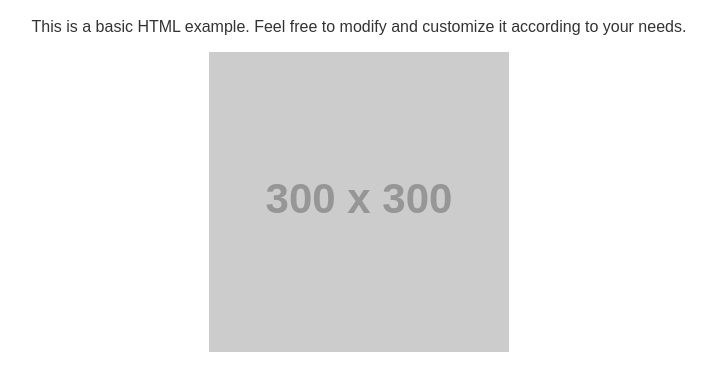
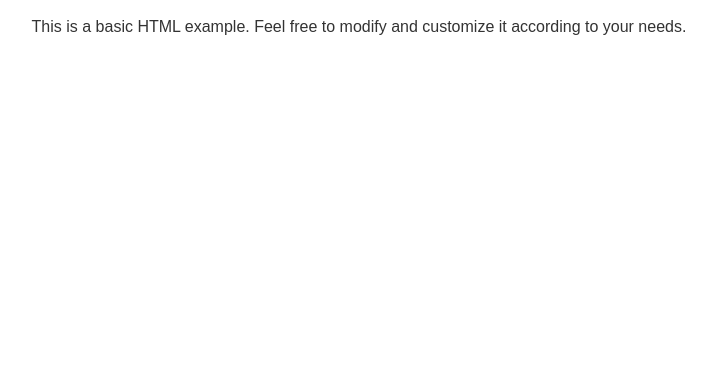
Before and after one commit to DevWagh27/static-website, a plain HTML site: page index.html in a window 1280 px wide. Shown: the part 90-480 px from the top of the page, without its empty margins (281-997 px from the left). Drawn offline with Linux system fonts and the light colour scheme; placeholder pictures from the web are drawn by us.

Commit message:
Update index.html

```diff
--- a/index.html
+++ b/index.html
@@ -21,6 +21,6 @@
 <body>
     <h1>Welcome to My Simple HTML Page</h1>
     <p>This is a basic HTML example. Feel free to modify and customize it according to your needs.</p>
-    <img src="https://via.placeholder.com/300" alt="Placeholder Image">
+
 </body>
 </html>
```
